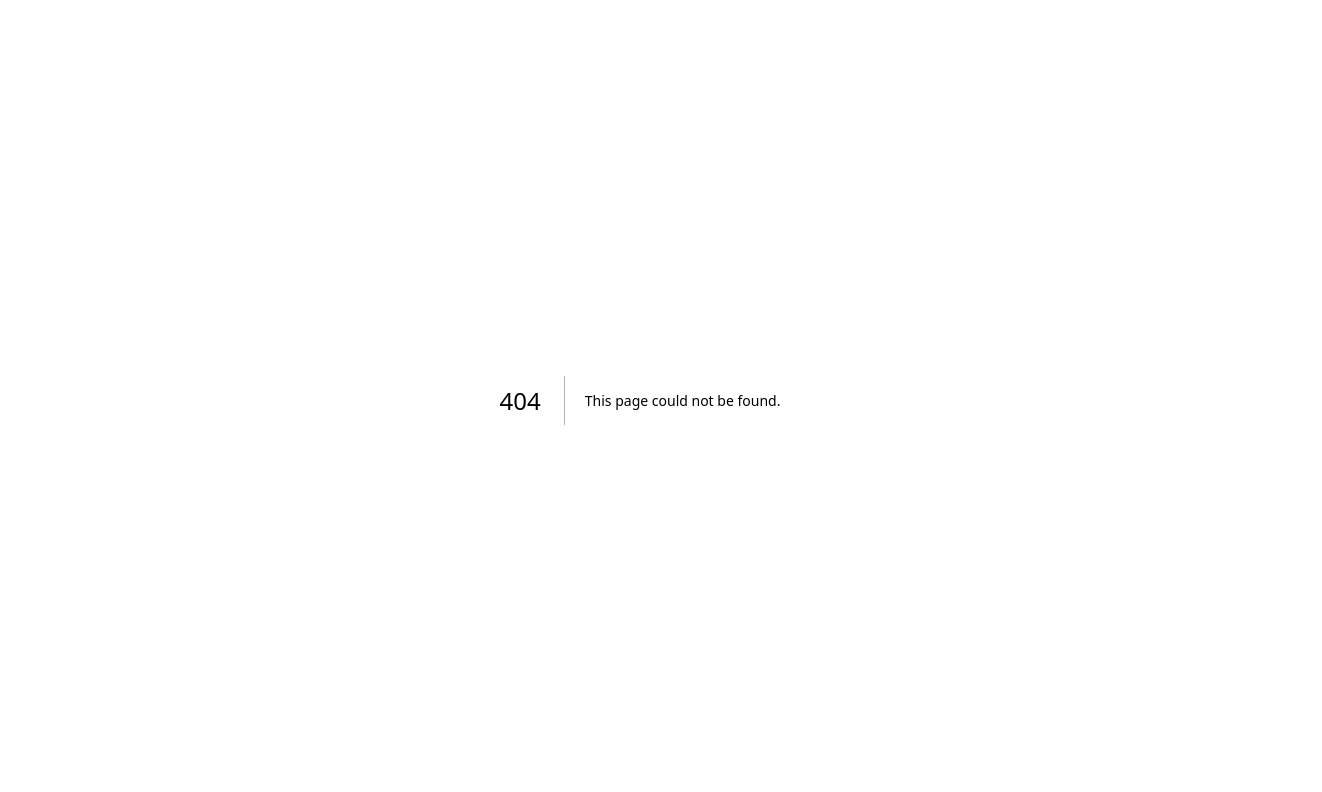
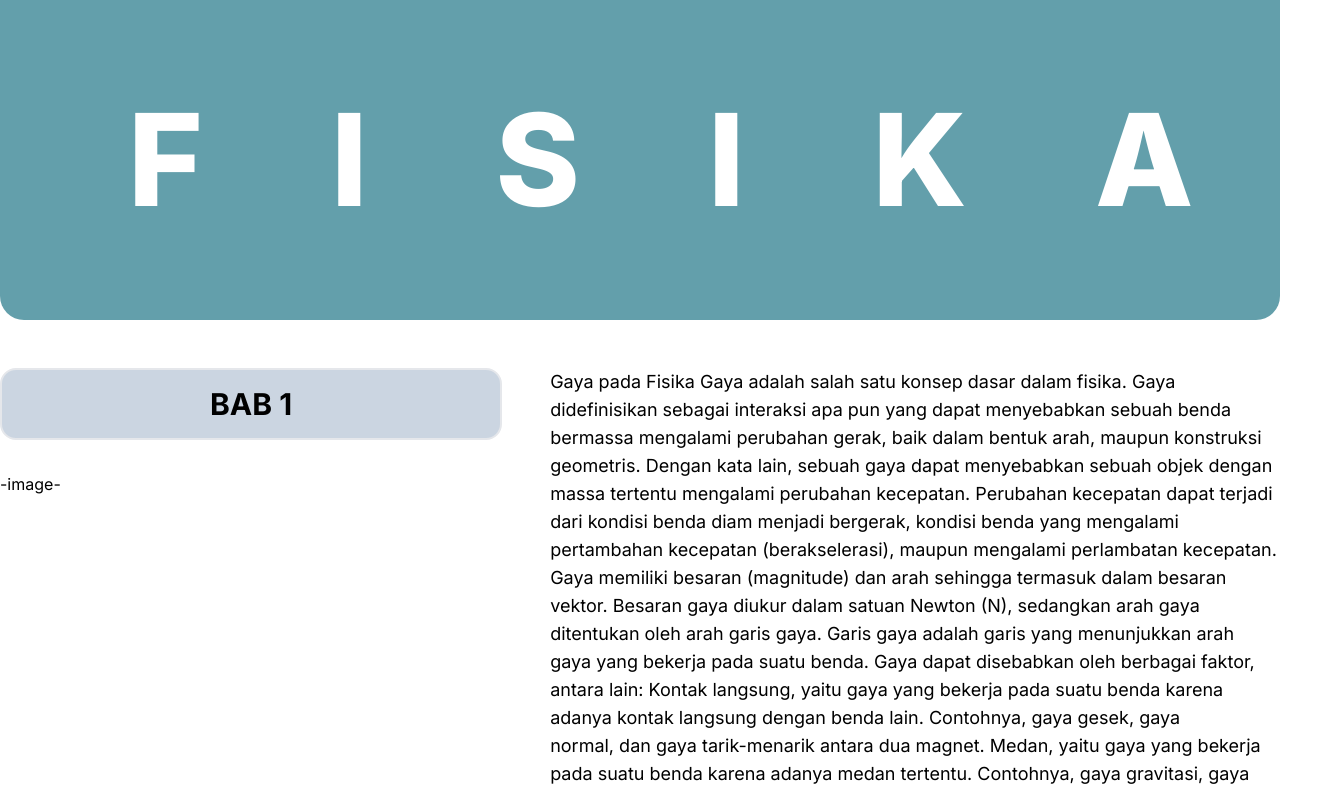
Before and after one commit to Alvalens/cylea, a Next.js app: page /material in a window 1280 px wide. Before the commit this address had no page. Shown: the top 792 px of the page, 1322 px wide, since content can reach past the window. Built offline with nearby package versions, Linux system fonts and the light colour scheme.

Commit message:
feat: add material and chapter page

```diff
--- /dev/null
+++ b/app/(user)/chapter/page.jsx
@@ -0,0 +1,23 @@
+export default function Materials() {
+	return (
+		<>
+			<div className='space-y-8'>
+				<div className='border-2 rounded-3xl py-8 mx-52 bg-slate-300 '>
+					<div className='text-center font-bold uppercase text-5xl mx-52'>
+						bab&nbsp;1
+					</div>
+				</div>
+				<div className='border-2 rounded-3xl py-8 mx-52 bg-slate-300 '>
+					<div className='text-center font-bold uppercase text-5xl mx-52'>
+						bab&nbsp;2
+					</div>
+				</div>
+				<div className='border-2 rounded-3xl py-8 mx-52 bg-slate-300 '>
+					<div className='text-center font-bold uppercase text-5xl mx-52'>
+						bab&nbsp;3
+					</div>
+				</div>
+			</div>
+		</>
+	);
+}
--- /dev/null
+++ b/app/(user)/layout.jsx
@@ -0,0 +1,14 @@
+export default function Layout({ children }) {
+	return (
+		<>
+			<div className='py-24 w-full rounded-b-3xl bg-[#639FAB] '>
+				<div className='text-center text-9xl font-extrabold tracking-[1em] pl-[1em] text-white'>
+					FISIKA
+				</div>
+			</div>
+			<div className='container mx-auto mt-12'>
+				<main>{children}</main>
+			</div>
+		</>
+	);
+}
--- /dev/null
+++ b/app/(user)/material/page.jsx
@@ -0,0 +1,56 @@
+export default function Materials() {
+	return (
+		<>
+			<div className='flex'>
+				<div className='mr-12'>
+					<div className='border-2 rounded-2xl py-4 bg-slate-300'>
+						<div className='text-center font-bold uppercase text-3xl mx-52'>
+							bab&nbsp;1
+						</div>
+					</div>
+					<div className='mt-8'>-image-</div>
+				</div>
+				<div className='text-lg '>
+					Gaya pada Fisika Gaya adalah salah satu konsep dasar dalam fisika.
+					Gaya didefinisikan sebagai interaksi apa pun yang dapat menyebabkan
+					sebuah benda bermassa mengalami perubahan gerak, baik dalam bentuk
+					arah, maupun konstruksi geometris. Dengan kata lain, sebuah gaya dapat
+					menyebabkan sebuah objek dengan massa tertentu mengalami perubahan
+					kecepatan. Perubahan kecepatan dapat terjadi dari kondisi benda diam
+					menjadi bergerak, kondisi benda yang mengalami pertambahan kecepatan
+					(berakselerasi), maupun mengalami perlambatan kecepatan. Gaya memiliki
+					besaran (magnitude) dan arah sehingga termasuk dalam besaran vektor.
+					Besaran gaya diukur dalam satuan Newton (N), sedangkan arah gaya
+					ditentukan oleh arah garis gaya. Garis gaya adalah garis yang
+					menunjukkan arah gaya yang bekerja pada suatu benda. Gaya dapat
+					disebabkan oleh berbagai faktor, antara lain: Kontak langsung, yaitu
+					gaya yang bekerja pada suatu benda karena adanya kontak langsung
+					dengan benda lain. Contohnya, gaya gesek, gaya normal, dan gaya
+					tarik-menarik antara dua magnet. Medan, yaitu gaya yang bekerja pada
+					suatu benda karena adanya medan tertentu. Contohnya, gaya
+					gravitasi, gaya elektrostatik, dan gaya magnetik. Gaya memiliki peran
+					penting dalam berbagai fenomena fisika, antara lain: Gerak, yaitu
+					perubahan posisi suatu benda dari satu tempat ke tempat lain. Gaya
+					dapat menyebabkan gerak benda, baik gerak lurus, gerak
+					melingkar, maupun gerak parabola. Kerja, yaitu perpindahan energi yang
+					dihasilkan oleh gaya. Gaya dapat melakukan kerja dengan menggerakkan
+					benda. Energi, yaitu kemampuan untuk melakukan kerja. Gaya dapat
+					mengubah energi benda, misalnya dari energi potensial menjadi energi
+					kinetik. Berikut adalah beberapa contoh gaya dalam kehidupan
+					sehari-hari: Gaya otot, yaitu gaya yang dihasilkan oleh otot manusia
+					atau hewan. Gaya otot digunakan untuk menggerakkan tubuh, misalnya
+					untuk berjalan, berlari, atau mengangkat benda. Gaya gravitasi, yaitu
+					gaya tarik-menarik antara dua benda bermassa. Gaya gravitasi
+					menyebabkan benda-benda jatuh ke bawah. Gaya gesek, yaitu gaya yang
+					berlawanan arah dengan arah gerak benda. Gaya gesek menyebabkan benda
+					sulit bergerak. Gaya magnet, yaitu gaya tarik-menarik atau
+					tolak-menolak antara dua magnet. Gaya magnet menyebabkan magnet dapat
+					menempel pada benda lain. Gaya merupakan konsep penting dalam fisika
+					yang memiliki peran penting dalam berbagai fenomena fisika. Pemahaman
+					tentang gaya akan membantu kita untuk memahami berbagai peristiwa yang
+					terjadi di sekitar kita.
+				</div>
+			</div>
+		</>
+	);
+}
```
